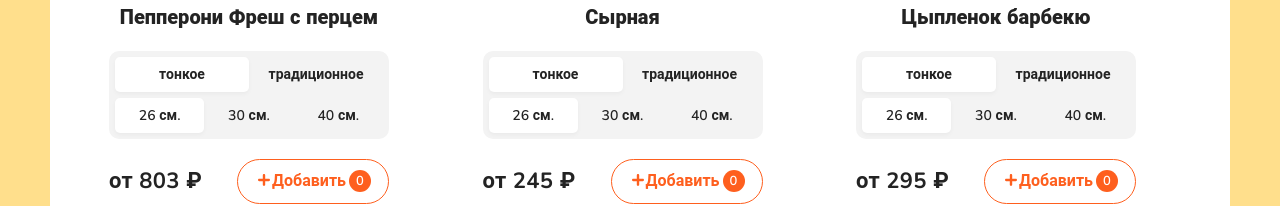
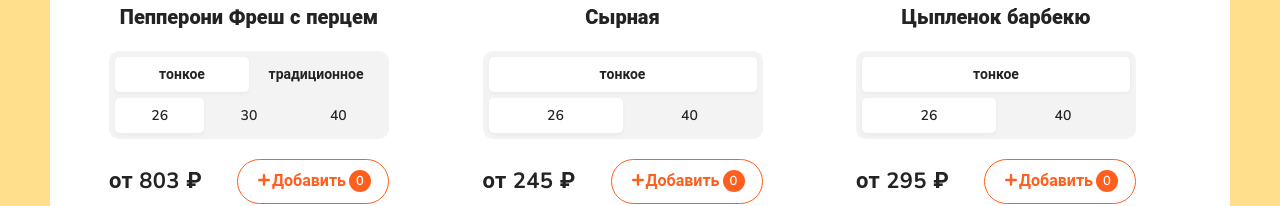
Before and after one commit to Nkolay213/React-Pizza-2, a React (Create React App) app: page / in a window 1280 px wide. Shown: the part 570-776 px from the top of the page. Built offline with nearby package versions, Linux system fonts and the light colour scheme.

Commit message:
до выпадающего меню

```diff
--- a/src/App.js
+++ b/src/App.js
@@ -19,11 +19,7 @@ function App() {
           <h2 className="content__title">Все пиццы</h2>
           <div className="content__items">
             {pizzas.map((obj) => (
-              <PizzaBlock
-                title={obj.title}
-                price={obj.price}
-                image={obj.imageUrl}
-              />
+              <PizzaBlock {...obj} />
             ))}
           </div>
         </div>
--- a/src/components/Categories.jsx
+++ b/src/components/Categories.jsx
@@ -2,10 +2,6 @@ import React from "react";
 
 function Categories() {
   const [activeIndex, setActiveIndex] = React.useState(0);
-
-  const onClickCategory = (index) => {
-    setActiveIndex(index);
-  };
 
   const categories = [
     "Все",
@@ -21,7 +17,7 @@ function Categories() {
       <ul>
         {categories.map((value, index) => (
           <li
-            onClick={() => onClickCategory(index)}
+            onClick={() => setActiveIndex(index)}
             className={activeIndex === index ? "active" : ""}
           >
             {value}
--- a/src/components/PIzzaBlock.jsx
+++ b/src/components/PIzzaBlock.jsx
@@ -1,33 +1,39 @@
-import React from "react";
+import React, { useState } from "react";
 
-function PizzaBlock({ title, price, image }) {
-  const [pizzaCount, setPizzaCount] = React.useState(0);
-
-  const onClickAdd = () => {
-    setPizzaCount(pizzaCount + 1);
-  };
+function PizzaBlock({ title, price, imageUrl, sizes, types }) {
+  const typeNames = ["тонкое", "традиционное"];
+  const [activeType, setActiveType] = useState(0);
+  const [activeSize, setActiveSize] = useState(0);
 
   return (
     <div className="pizza-block">
-      <img className="pizza-block__image" src={image} alt="Pizza" />
+      <img className="pizza-block__image" src={imageUrl} alt="Pizza" />
       <h4 className="pizza-block__title">{title}</h4>
       <div className="pizza-block__selector">
         <ul>
-          <li className="active">тонкое</li>
-          <li>традиционное</li>
+          {types.map((type) => (
+            <li
+              onClick={() => setActiveType(type)}
+              className={activeType === type ? "active" : ""}
+            >
+              {typeNames[type]}
+            </li>
+          ))}
         </ul>
         <ul>
-          <li className="active">26 см.</li>
-          <li>30 см.</li>
-          <li>40 см.</li>
+          {sizes.map((size, i) => (
+            <li
+              onClick={() => setActiveSize(i)}
+              className={activeSize === i ? "active" : ""}
+            >
+              {size}
+            </li>
+          ))}
         </ul>
       </div>
       <div className="pizza-block__bottom">
         <div className="pizza-block__price">от {price} ₽</div>
-        <button
-          onClick={onClickAdd}
-          className="button button--outline button--add"
-        >
+        <button className="button button--outline button--add">
           <svg
             width="12"
             height="12"
@@ -41,7 +47,7 @@ function PizzaBlock({ title, price, image }) {
             />
           </svg>
           <span>Добавить</span>
-          <i>{pizzaCount}</i>
+          <i>0</i>
         </button>
       </div>
     </div>
```
